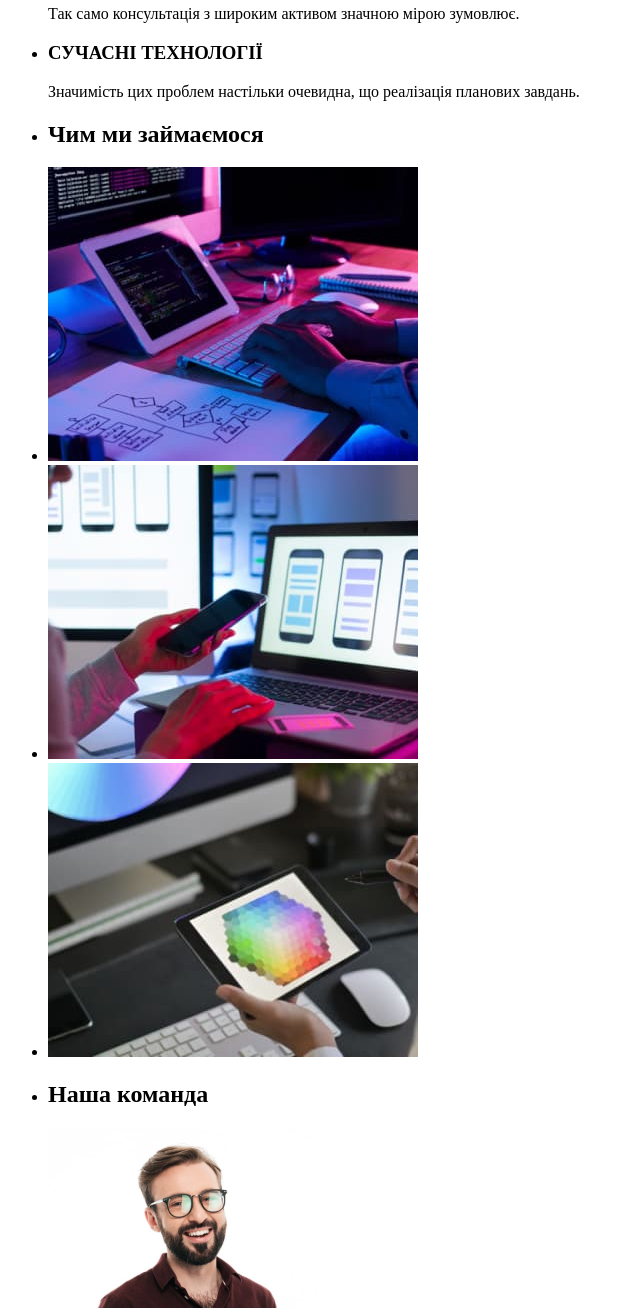
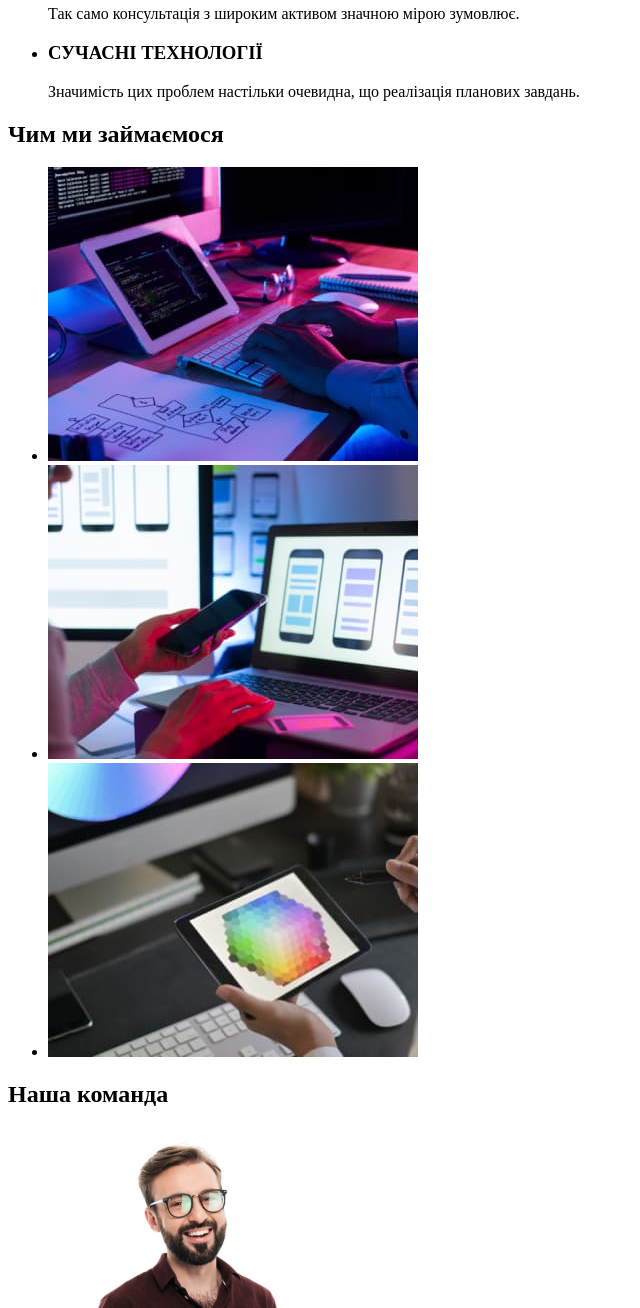
Before and after one commit to YevhenChaban/goit-markup-hw-01, a plain HTML site: page index.html in a window 1280 px wide. Shown: the part 520-1828 px from the top of the page, without its empty margins (0-640 px from the left). Drawn offline with Linux system fonts and the light colour scheme.

Commit message:
removing h2's from ul lists

```diff
--- a/index.html
+++ b/index.html
@@ -84,8 +84,8 @@
 
       <!-- section - чим ми займаємося -->
       <section>
+        <h2>Чим ми займаємося</h2>
         <ul>
-          <li><h2>Чим ми займаємося</h2></li>
           <li>
             <img src="./images/box1.jpg" alt="working on PC" width="370" />
           </li>
@@ -104,8 +104,8 @@
 
       <!-- секція - наша команда -->
       <section>
+        <h2>Наша команда</h2>
         <ul>
-          <li><h2>Наша команда</h2></li>
           <li>
             <img src="./images/img1.jpg" alt="Product designer" width="270" />
             <h3>Ігор Дем'яненко</h3>
```
